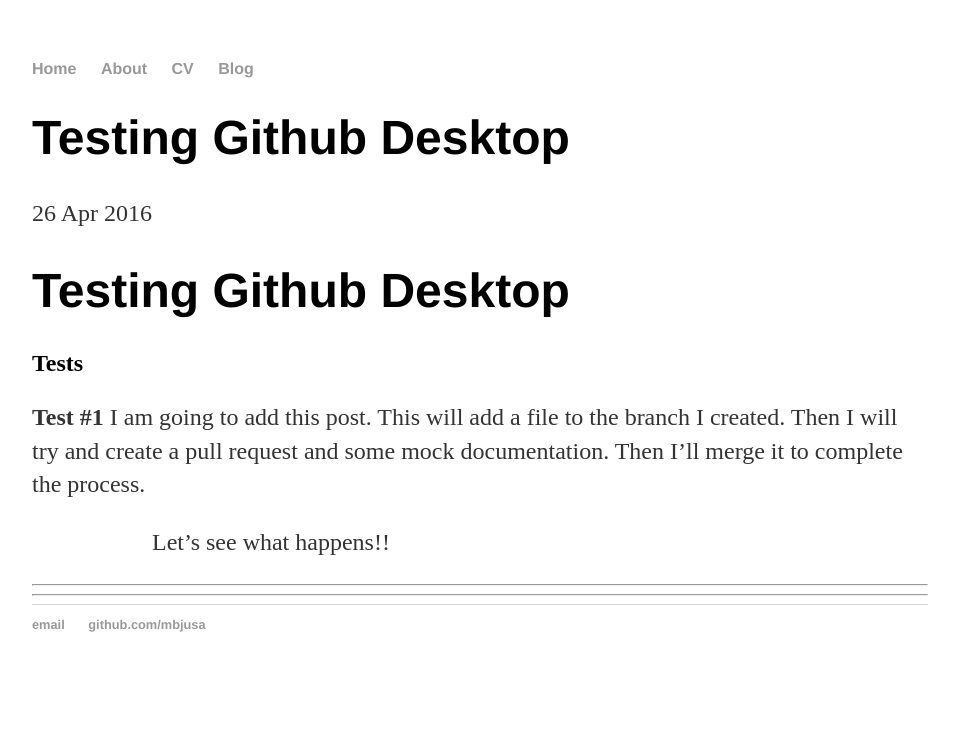
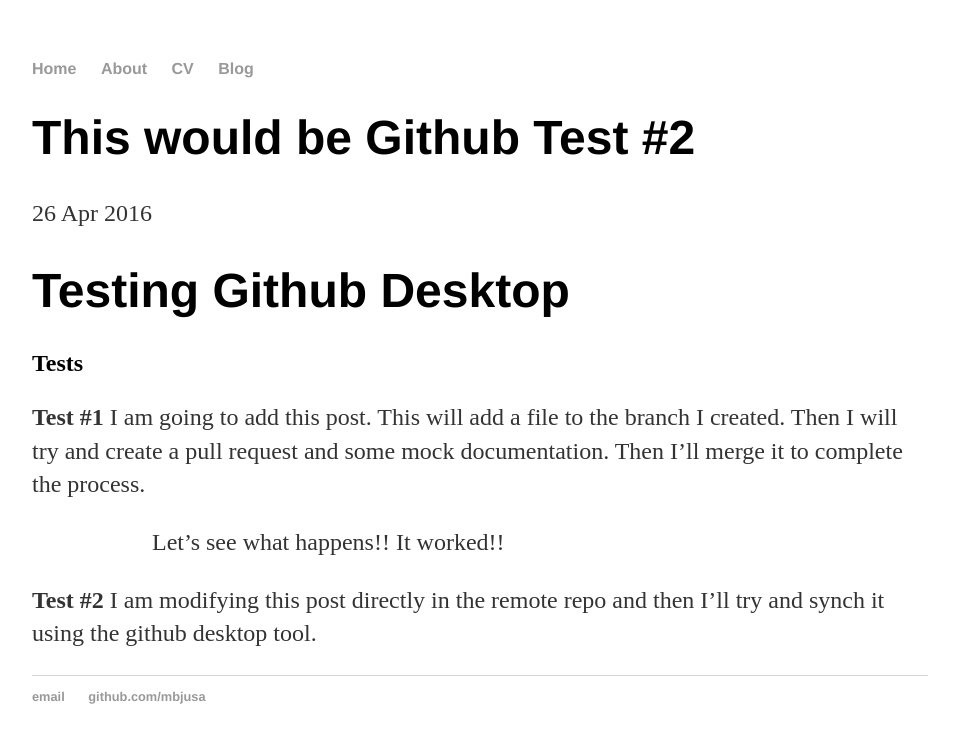
Before and after one commit to mbjusa/adl.github.io, a Jekyll site: the page built from _posts/2016-04-26-third-post.md, in a window 1280 px wide. Shown: the top 743 px of the page, without its empty margins (160-1119 px from the left). Built offline with Jekyll 4.4.1, drawn with Linux system fonts in a browser that asks for light colours.

Commit message:
Update 2016-04-26-third-post.md
modifying the 3rd blog entry to test the sync on the desktop tool.

```diff
--- a/_posts/2016-04-26-third-post.md
+++ b/_posts/2016-04-26-third-post.md
@@ -1,6 +1,6 @@
 ---
 layout: post
-title: "Testing Github Desktop"
+title: "This would be Github Test #2"
 date: 2016-04-26
 ---
 
@@ -18,6 +18,9 @@
 Then I'll merge it to complete the process.
 
 >>>Let's see what happens!!
+It worked!!
+>>>
 
----
----
+**Test #2**
+I am modifying this post directly in the remote repo and then I'll
+try and synch it using the github desktop tool.
```
